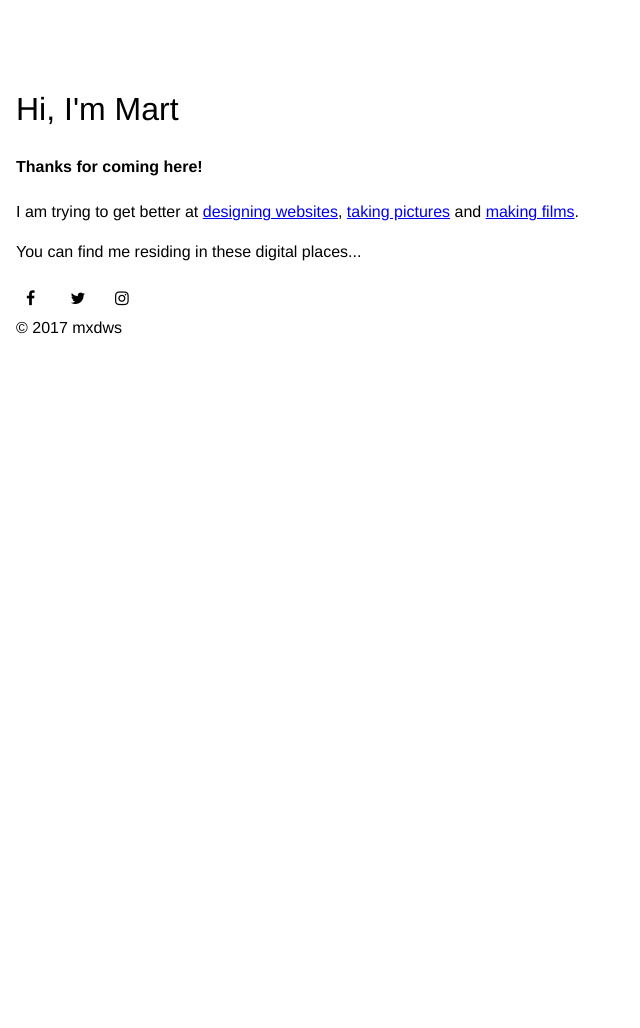
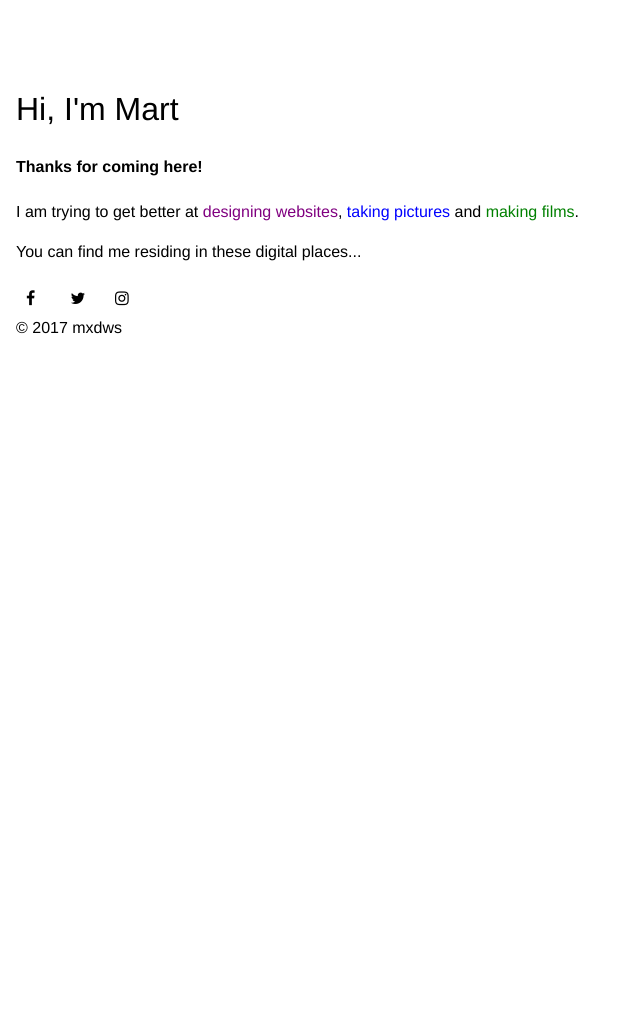
Before and after one commit to mxdws/espresso, a Jekyll site: the page built from index.html, in a window 1280 px wide. Shown: the whole page, without its empty margins (0-640 px from the left). Built offline with Jekyll 4.4.1, drawn with Linux system fonts in a browser that asks for light colours; nearby versions of some CDN libraries.

Commit message:
Update style.css

```diff
--- a/assets/css/style.css
+++ b/assets/css/style.css
@@ -61,17 +61,17 @@ h2 {
 }
 */
 
-.web, .web:visited {
+#web, #web:visited {
 	color: purple;
 	text-decoration: none;
 }
 
-.pics, .pics:visited {
+#pics, #pics:visited {
 	color: blue;
 	text-decoration: none;
 }
 
-.film, .film:visited {
+#film, #film:visited {
 	color: green;
 	text-decoration: none;
 }
```
